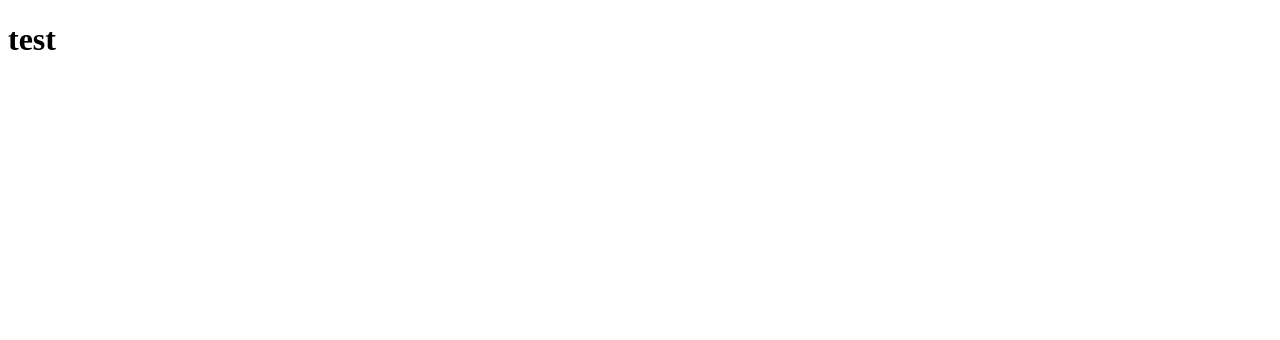
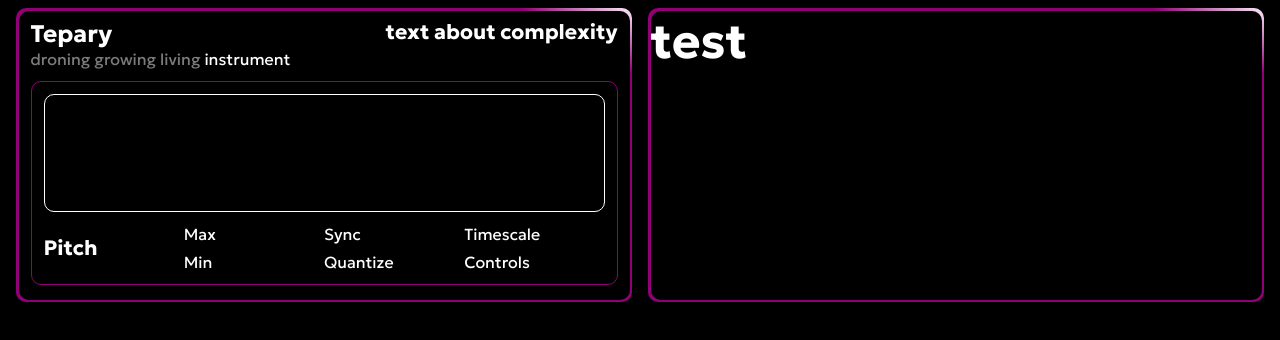
Before and after one commit to tobinja1/Piper, a plain HTML site: page index.html in a window 1280 px wide. Drawn offline with Linux system fonts and the light colour scheme.

Commit message:
Initial design

```diff
--- a/index.html
+++ b/index.html
@@ -11,7 +11,58 @@
     <link href="https://fonts.googleapis.com/css2?family=Geologica:wght@100..900&display=swap" rel="stylesheet">
   </head>
   <body>
-    <h1>test</h1>
+    <div class="instruments-container">
+        <div class="main-gradient">
+            <div class="inner-main-gradient">
+                <div class="instrument">
+                    <div class="full column-flex">
+                        <div class="half">
+                            <h2>Tepary</h2>
+                            <p class="grayed">droning growing living <span class="white">instrument</span></p>
+                        </div>
+                        <div class="half">
+                            <h3 style="text-align: right;">text about complexity</h3>
+                        </div>
+                    </div>
+                    <div class="envelope-container main-border">
+                        <div class="main-border envelope-box"></div>
+                        <div class="inner-device-controls-container">
+                            <h3 class="inner-device-controls-grid-item" style="justify-content: center;">Pitch</h3>
+                            <div class="inner-device-controls-grid-item">
+                                <div class="column-flex">
+                                    <p>Max</p>
+                                </div>
+                                <div class="column-flex">
+                                    <p>Min</p>
+                                </div>
+                            </div>
+                            <div class="inner-device-controls-grid-item">
+                                <div class="column-flex">
+                                    <p>Sync</p>
+                                </div>
+                                <div class="column-flex">
+                                    <p>Quantize</p>
+                                </div>
+                            </div>
+                            <div class="inner-device-controls-grid-item">
+                                <div class="column-flex">
+                                    <p>Timescale</p>
+                                </div>
+                                <div class="column-flex">
+                                    <p>Controls</p>
+                                </div>
+                            </div>
+                        </div>
+                    </div>
+                </div>
+            </div>
+        </div>
+        <div class="main-gradient">
+            <div class="inner-main-gradient">
+                <h1>test</h1>
+            </div>
+        </div>
+    </div>
   </body>
   <script src="js/main.js"></script>
 </html>
--- a/styling/style.css
+++ b/styling/style.css
@@ -1,13 +1,120 @@
-* {
+:root {
     --deep-purple: #920077;
     --bright-pink: #FDEEFA;
-};
+    --border-width: 5px;
+    --border-radius: 10px;
+    --horizontal-small-pad: 0.5rem;
+    --vertical-small-pad: 0.75rem;
+    --horizontal-big-pad: 1rem;
+    --vertical-big-pad: 1.25rem;
+}
 
-html, body {
+body {
     background-color: black;
     font-family: "Geologica", sans-serif;
-    font-optical-sizing: auto;
     font-style: normal;
     color: white;
     font-variation-settings: "wght" 400;
-};
+}
+
+p, h1, h2, h3, h4 {
+    padding: 0px;
+    margin: 0px;
+}
+
+h1 {
+    font-size: 3rem;
+}
+
+h2 {
+    font-size: 1.5rem;
+}
+
+h3 {
+    font-size: 1.3rem
+}
+
+p, label {
+    font-size: 1rem;
+}
+
+.half {
+    width: 50%;
+}
+
+.full {
+    width: 100%;
+}
+
+.column-flex {
+    display: flex;
+    flex-direction: row;
+}
+
+.grayed {
+    color: rgb(124, 124, 124);
+}
+
+.white {
+    color: white;
+}
+
+.main-gradient {
+    background: var(--deep-purple);
+    background: linear-gradient(30deg, var(--deep-purple) 90%, var(--bright-pink) 100%);
+    background-color: white;
+    min-height: 200px;
+    display: flex;
+    justify-content: center;
+    align-items: center;
+    border-radius: var(--border-radius);
+}
+
+.inner-main-gradient {
+    background-color: black;
+    width: calc(100% - var(--border-width));
+    height: calc(100% - var(--border-width));
+    border-radius: var(--border-radius);
+}
+
+.main-border {
+    border-radius: var(--border-radius);
+    border: var(--deep-purple) 1px solid;
+}
+
+.instruments-container {
+    padding: 0px 0.5rem;
+    display: grid;
+    grid-template-columns: 1fr 1fr;
+    column-gap: 1rem;
+    row-gap: 1rem;
+}
+
+.instrument {
+    padding: var(--horizontal-small-pad) var(--vertical-small-pad);
+    padding-bottom: var(--vertical-big-pad);
+}
+
+.envelope-container {
+    margin-top: var(--vertical-small-pad);
+    padding: var(--vertical-small-pad) var(--vertical-small-pad);
+}
+
+.envelope-box {
+    min-height: 100px;
+    border-color: white;
+    padding: var(--horizontal-small-pad) var(--vertical-small-pad);
+}
+
+.inner-device-controls-container {
+    display: grid;
+    grid-template-columns: 1fr 1fr 1fr 1fr;
+    margin-top: var(--vertical-small-pad);
+}
+
+.inner-device-controls-grid-item {
+    display: flex;
+    flex-direction: column;
+    justify-content: space-between;
+    min-height: 3rem;
+}
```
